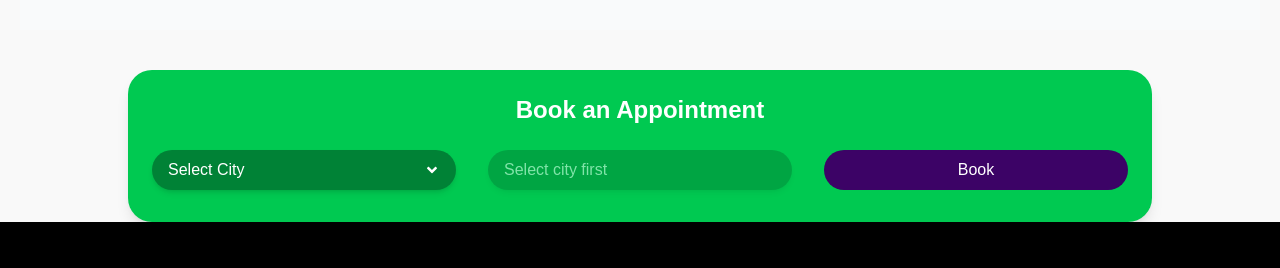
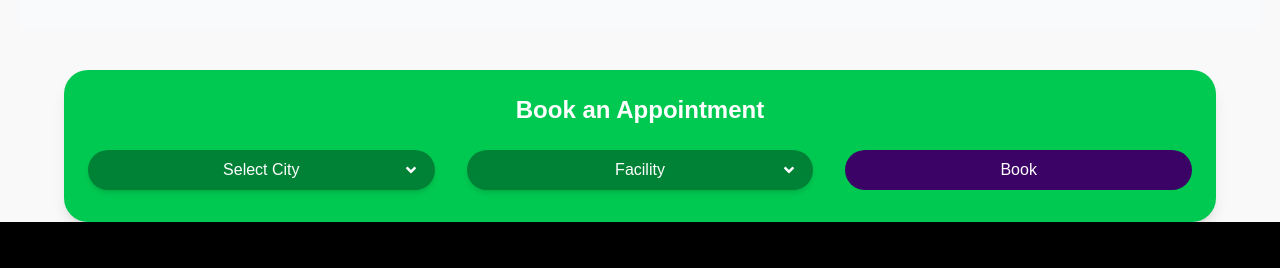
Before and after one commit to Aafreen18/test, a React (Vite) app: page / in a window 1280 px wide. Shown: the part 663-931 px from the top of the page. Built offline with nearby package versions, Linux system fonts and the light colour scheme.

Commit message:
fixed appointment

```diff
--- a/src/components/BookAppointment.jsx
+++ b/src/components/BookAppointment.jsx
@@ -1,10 +1,8 @@
 import { useState } from "react";
-import { FaAngleDown, FaAngleUp } from "react-icons/fa";
+import { FaAngleDown} from "react-icons/fa";
 
 const BookAppointment = () => {
   const [showCityDropdown, setShowCityDropdown] = useState(false);
-  const [selectedCity, setSelectedCity] = useState("Select City");
-  const [selectedFacility, setSelectedFacility] = useState("Facility");
 
   const cityFacilitiesMap = {
     "Gurugram": ["DCC Animal Hospital, Gurugram", "DCC Petcare Gurugram"],
@@ -16,10 +14,10 @@ const BookAppointment = () => {
 
   const cities = Object.keys(cityFacilitiesMap);
   const [availableFacilities, setAvailableFacilities] = useState([]);
+  const [showIconCity, setShowIconCity] = useState(true);
+  const [showIconFacility, setShowIconFacility] = useState(true);
 
   const handleCitySelect = (city) => {
-    setSelectedCity(city);
-    setSelectedFacility("Select Facility");
     const facilities = cityFacilitiesMap[city] || [];
     setAvailableFacilities(facilities);
   };
@@ -29,13 +27,12 @@ const BookAppointment = () => {
   };
 
   const getFacilityButtonText = () => {
-    if (selectedCity === "Select City") return "Select city first";
     if (availableFacilities[0] === "Not Applicable") return "Not applicable";
-    return selectedFacility;
+    return "Facility";
   };
 
   return (
-    <div className="max-w-5xl mx-auto mt-10 rounded-3xl shadow-lg p-6 bg-green-500 transition-all duration-300">
+    <div className="max-w-6xl mx-auto mt-10 rounded-3xl shadow-lg p-6 bg-green-500 transition-all duration-300">
       <h2 className="text-2xl font-bold mb-6 text-center text-white">Book an Appointment</h2>
 
       <div className="flex flex-col lg:flex-row lg:items-start lg:space-x-4 space-y-4 lg:space-y-0">
@@ -43,23 +40,31 @@ const BookAppointment = () => {
         <div className="w-full lg:w-1/3">
           <div
             onClick={toggleCityDropdown}
-            className="flex justify-between items-center text-white cursor-pointer shadow-md rounded-3xl px-4 py-2 bg-green-700 hover:bg-white hover:text-black"
+            onMouseDown={() => {setShowIconCity(false) }}
+            onMouseUp={() => { setShowIconCity(true) }}
+            onMouseLeave={() => { setShowIconCity(true) }}
+            className="relative flex justify-center items-center text-white cursor-pointer shadow-md rounded-3xl px-4 py-2 bg-green-700 hover:bg-white hover:text-black"
           >
-            <span>Select City</span>
-            {showCityDropdown ? <FaAngleUp /> : <FaAngleDown />}
+            <span className="pointer-events-none">Select City</span>
+
+            {showIconCity && (
+              <div className="absolute right-4">
+                <FaAngleDown />
+              </div>
+            )}
           </div>
           {showCityDropdown && (
-            <ul className="rounded-lg mt-2 bg-white shadow-inner">
+          <div className="flex flex-col space-y-2 mt-2">
               {cities.map((city, index) => (
-                <li
+                <button
                   key={index}
                   onClick={() => handleCitySelect(city)}
-                  className="px-4 py-2 hover:bg-gray-100 cursor-pointer"
+                  className="w-full bg-white text-black px-6 py-2 rounded-3xl  hover:text-white hover:bg-purple-950 transition-all duration-300 whitespace-nowrap"
                 >
                   {city}
-                </li>
+                </button>
               ))}
-            </ul>
+          </div>
           )}
         </div>
 
@@ -69,28 +74,33 @@ const BookAppointment = () => {
         {/* Facility Dropdown */}
         <div className="w-full lg:w-1/3">
           <div
-            className={`flex justify-between items-center text-white cursor-pointer shadow-md rounded-3xl px-4 py-2 ${
-              selectedCity === "Select City" ? "bg-green-700 opacity-50" : "bg-green-700 hover:bg-white hover:text-black"
-            }`}
+            onMouseDown={() => {setShowIconFacility(false) }}
+            onMouseUp={() => { setShowIconFacility(true) }}
+            onMouseLeave={() => { setShowIconFacility(true) }}
+            className="relative flex justify-center items-center text-white cursor-pointer shadow-md rounded-3xl px-4 py-2 bg-green-700 hover:bg-white hover:text-black"
           >
-            <span>{getFacilityButtonText()}</span>
-            {selectedCity !== "Select City" && availableFacilities[0] !== "Not Applicable" &&
-              <FaAngleUp /> }
+            <span className="pointer-events-none">{getFacilityButtonText()}</span>
+
+            {showIconFacility && (
+              <div className="absolute right-4">
+                <FaAngleDown />
+              </div>
+            )}
           </div>
           {availableFacilities[0] !== "Not Applicable" && (
-            <ul className="rounded-lg mt-2 bg-white shadow-inner">
+            <div className="flex flex-col space-y-2 mt-2">
               {availableFacilities.map((facility, index) => (
-                <li
+                <button
                   key={index}
                   onClick={() => {
                     setSelectedFacility(facility);
                   }}
-                  className="px-4 py-2 hover:bg-gray-100 cursor-pointer"
+                  className="w-full bg-white text-black px-6 py-2 rounded-3xl  hover:text-white hover:bg-purple-950 transition-all duration-300 whitespace-nowrap"
                 >
                   {facility}
-                </li>
+                </button>
               ))}
-            </ul>
+            </div>
           )}
         </div>
 
```
